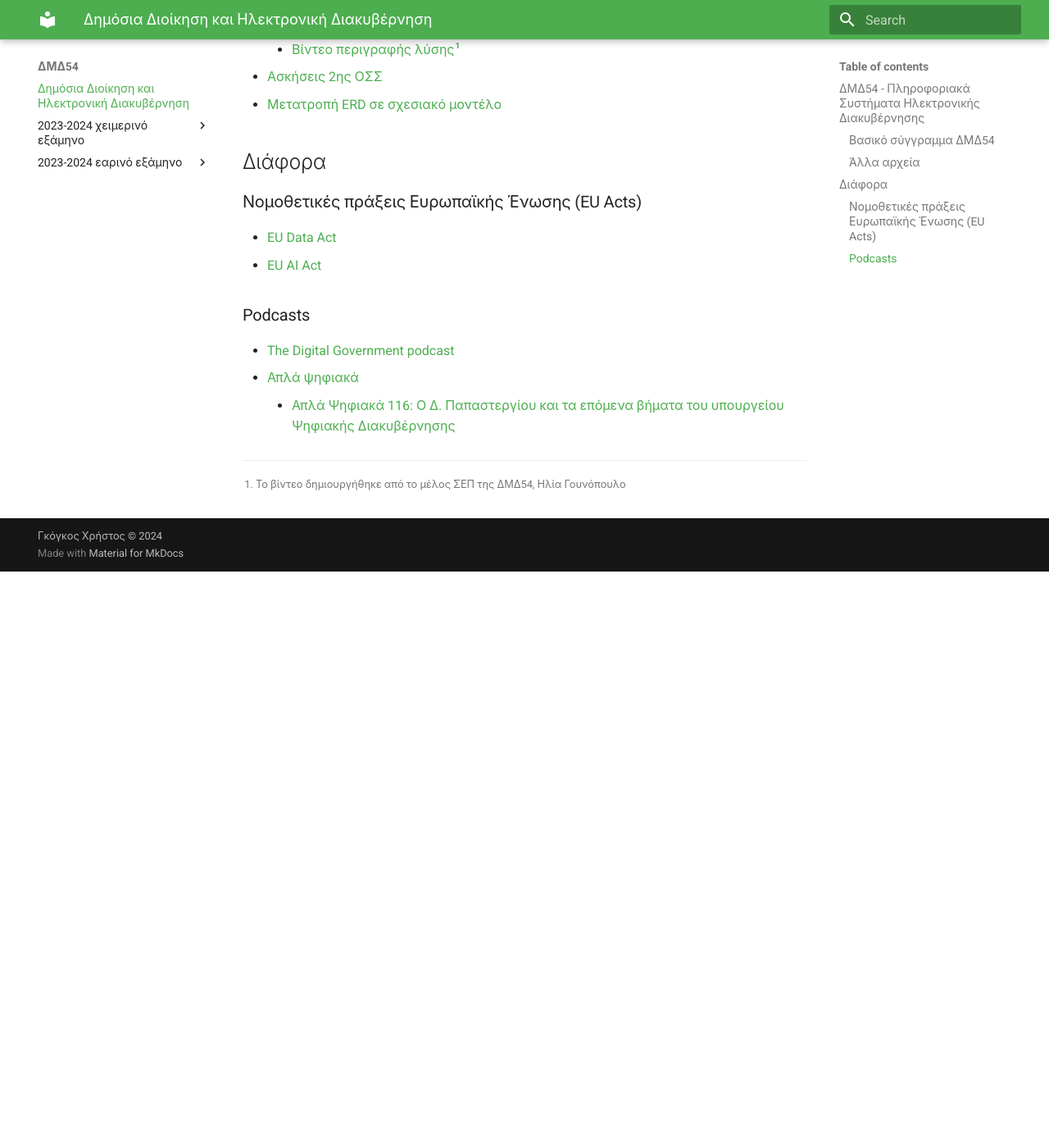
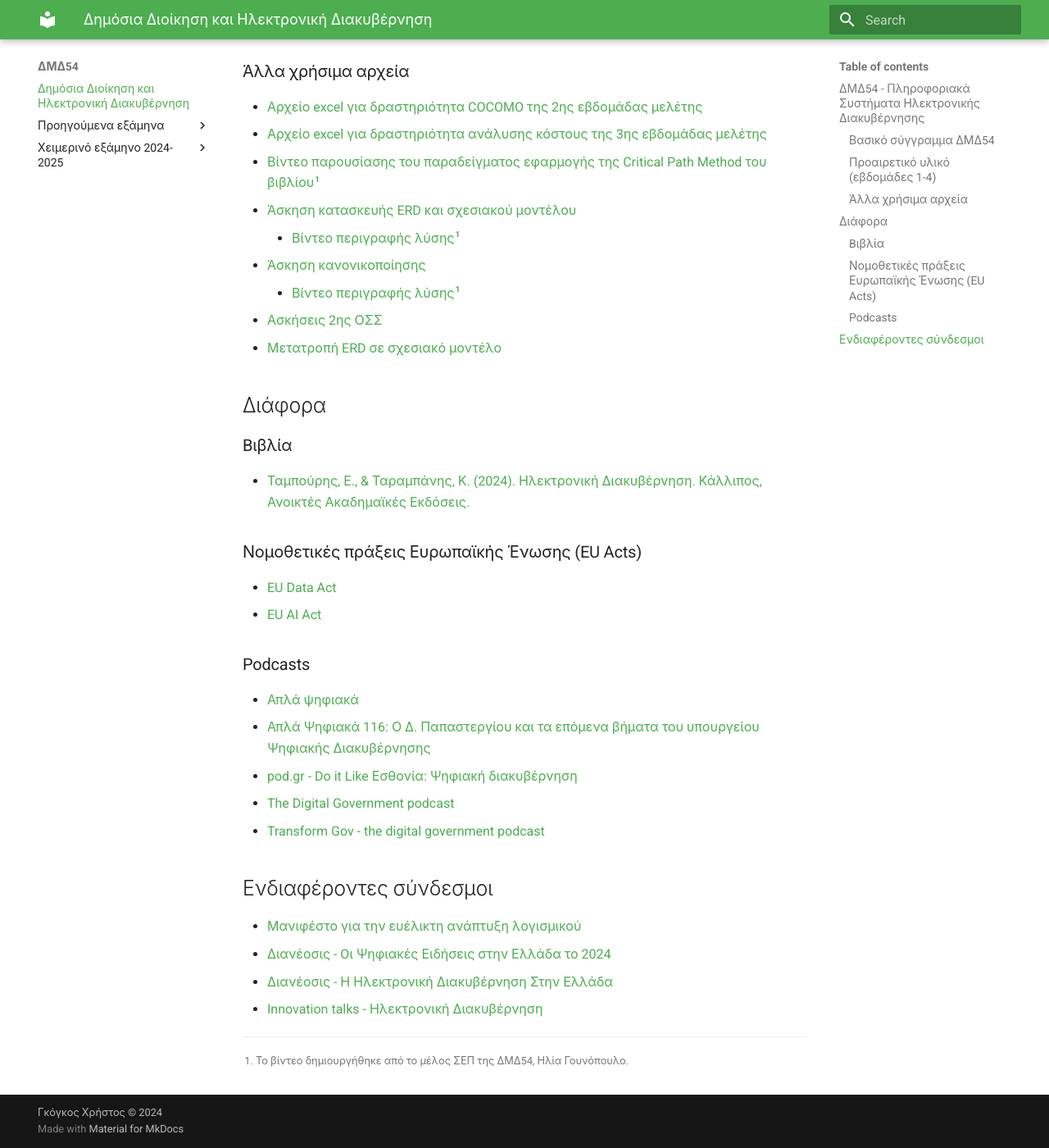
Before and after one commit to chgogos/DMD54, an MkDocs documentation site: the page built from docs/index.md, in a window 1280 px wide and 1400 px high, scrolled down 1166 px. Shown: the whole window at 82% size. Built offline with MkDocs 1.6.1 and Material for MkDocs 9.7.7, drawn with Linux system fonts in a browser that asks for light colours; before the commit the page ends 1863 px from its top, so only the background shows below that; some of the changed text lies outside the part shown.

Commit message:
2024-2025 first commit

```diff
--- a/docs/index.md
+++ b/docs/index.md
@@ -8,7 +8,16 @@
 * [Αρχείο excel (σχήμα 4.10, σελ. 115)](./resources/ΔΜΔ54.ΕΜ3.ΕΔ2%20ΑΝΑΛΥΣΗ%20ΚΟΣΤΟΥΣ%20(Σχήμα%204.10,%20σελ.%20115).xlsx)
 
 
-### Άλλα αρχεία
+### Προαιρετικό υλικό (εβδομάδες 1-4)
+
+* [Educative: What is the COCOMO model?](https://www.educative.io/answers/what-is-the-cocomo-model)
+* [Πανεπιστήμιο Αιγαίου, Τεχνολογία Λογισμικού - εκτίμηση κόστους λογισμικού (Χαραλαμπίδης Ιωάννης)](https://eclass.aegean.gr/modules/document/file.php/ICSD121/Διδακτικό%20Πακέτο/Διαφάνειες%20Μαθήματος/SoftwareEngineering_13_SoftwareCostEstimation.pdf)
+* Πρωτοτυποποίηση
+    * [Figma for beginners (4 parts)](https://help.figma.com/hc/en-us/sections/4405269443991-Figma-for-Beginners-tutorial-4-parts-)
+    * [Rapid Prototyping: Sketching & Paper Prototyping.](https://youtu.be/JMjozqJS44M)
+* [Business Process Model and Notation: An introductory guide](https://www.signavio.com/bpmn-introductory-guide/)
+
+### Άλλα χρήσιμα αρχεία
 * [Αρχείο excel για δραστηριότητα COCOMO της 2ης εβδομάδας μελέτης](./resources/ΔΜΔ54%20-%20ΕΒΔΟΜΑΔΑ%20ΜΕΛΕΤΗΣ%202%20(COCOMO).xlsx)
 * [Αρχείο excel για δραστηριότητα ανάλυσης κόστους της 3ης εβδομάδας μελέτης](./resources/ΔΜΔ54.ΕΜ3.ΕΔ2%20COST%20ANALYSIS.xlsx)
 * [Βίντεο παρουσίασης του παραδείγματος εφαρμογής της Critical Path Method του βιβλίου](./resources/CPM.mp4)[^1]
@@ -19,9 +28,13 @@
 * [Ασκήσεις 2ης ΟΣΣ](./resources/Ασκήσεις%202ης%20ΟΣΣ.xlsx)
 * [Μετατροπή ERD σε σχεσιακό μοντέλο](./resources/Μετατροπή%20ERD%20σε%20Σχεσιακό%20μοντέλο.xlsx)
 
-[^1]: Το βίντεο δημιουργήθηκε από το μέλος ΣΕΠ της ΔΜΔ54, Ηλία Γουνόπουλο
+[^1]: Το βίντεο δημιουργήθηκε από το μέλος ΣΕΠ της ΔΜΔ54, Ηλία Γουνόπουλο.
 
 ## Διάφορα
+
+### Bιβλία
+
+* [Ταμπούρης, Ε., & Ταραμπάνης, Κ. (2024). Ηλεκτρονική Διακυβέρνηση. Κάλλιπος, Ανοικτές Ακαδημαϊκές Εκδόσεις.](https://repository.kallipos.gr/handle/11419/12132?&locale=el)
 
 ### Νομοθετικές πράξεις Ευρωπαϊκής Ένωσης (EU Acts)
 
@@ -30,6 +43,15 @@
 
 ### Podcasts
 
+* [Απλά ψηφιακά](https://open.spotify.com/show/7JiW8DRsmqTR8ru5iUtNkS)
+  * [Απλά Ψηφιακά 116: Ο Δ. Παπαστεργίου και τα επόμενα βήματα του υπουργείου Ψηφιακής Διακυβέρνησης](https://open.spotify.com/episode/4zx5H62qcppPb4McH7FP3p)
+* [pod.gr - Do it Like Εσθονία: Ψηφιακή διακυβέρνηση](https://soundcloud.com/user-46820274-209698857/do-it-like-do-it-like-esthonia-psifiaki-diakivernisi)
 * [The Digital Government podcast](https://ega.ee/digital-government-podcast/)
-* [Απλά ψηφιακά](https://open.spotify.com/show/7JiW8DRsmqTR8ru5iUtNkS)
-    * [Απλά Ψηφιακά 116: Ο Δ. Παπαστεργίου και τα επόμενα βήματα του υπουργείου Ψηφιακής Διακυβέρνησης](https://open.spotify.com/episode/4zx5H62qcppPb4McH7FP3p)
+* [Transform Gov - the digital government podcast](https://shows.acast.com/transform-the-digital-government-podcast)
+
+## Ενδιαφέροντες σύνδεσμοι
+
+* [Μανιφέστο για την ευέλικτη ανάπτυξη λογισμικού](https://agilemanifesto.org/iso/el/manifesto.html)
+* [Διανέοσις - Oι Ψηφιακές Ειδήσεις στην Ελλάδα το 2024](https://www.dianeosis.org/2024/06/oi-psifiakes-eidiseis-stin-ellada-2024/)
+* [Διανέοσις - Η Ηλεκτρονική Διακυβέρνηση Στην Ελλάδα](https://www.dianeosis.org/research/egov_study/)
+* [Innovation talks - Ηλεκτρονική Διακυβέρνηση](https://innovationtalks.gr/tag/ilektroniki-diakyvernisi/)
--- /dev/null
+++ b/docs/past_semesters.md
@@ -0,0 +1,5 @@
+# Προηγούμενα εξάμηνα διδασκαλίας της Θεματικής ενότητας
+
+
+* [Χειμερινό Εξάμηνο 2023-2024](./2023-2024-fall-semester.md)
+* [Εαρινό Εξάμηνο 2023-2024](./2023-2024-spring-semester.md)
```
Also changed, not shown: docs/2023-2024-spring-semester.md (+2 -2 lines), docs/2024-2025-fall-semester.md (added, +16 -0 lines), docs/.pages.
